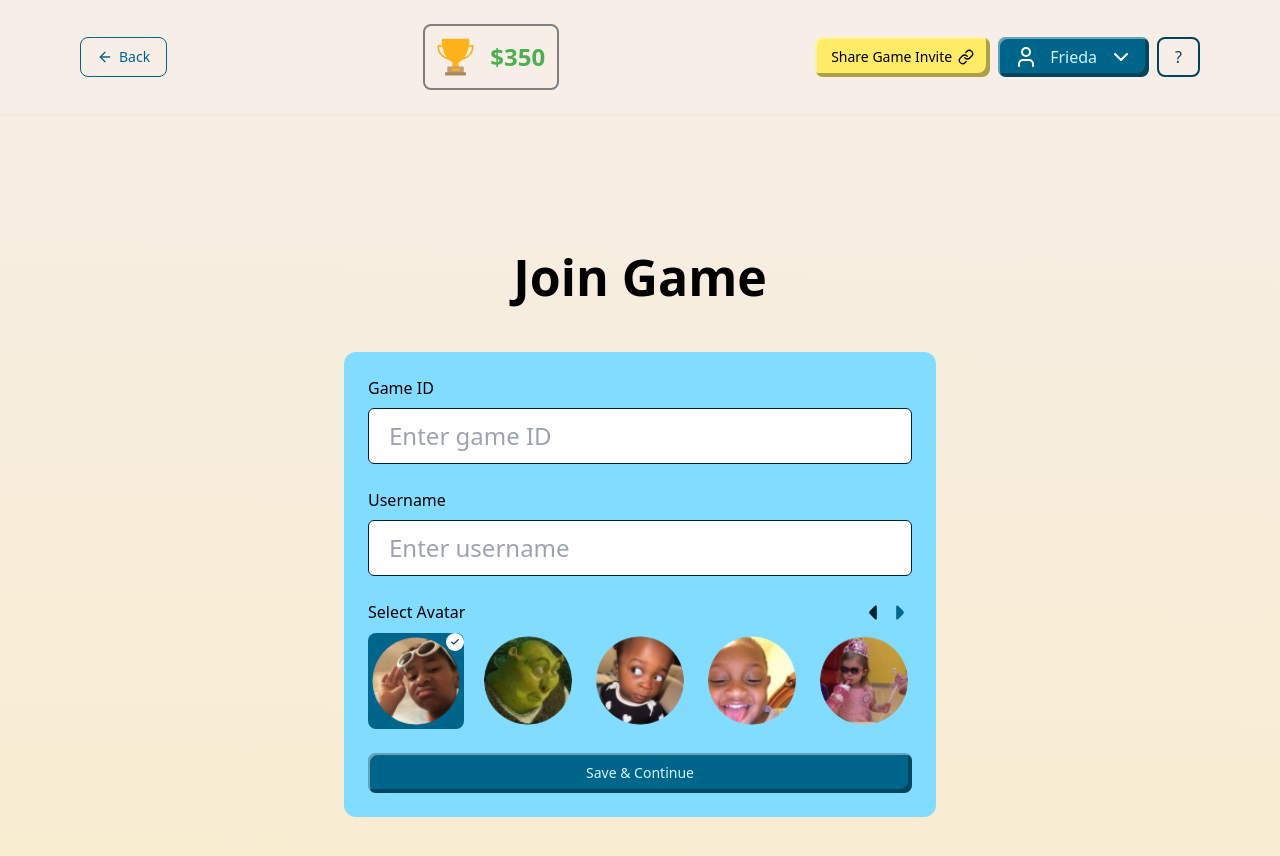
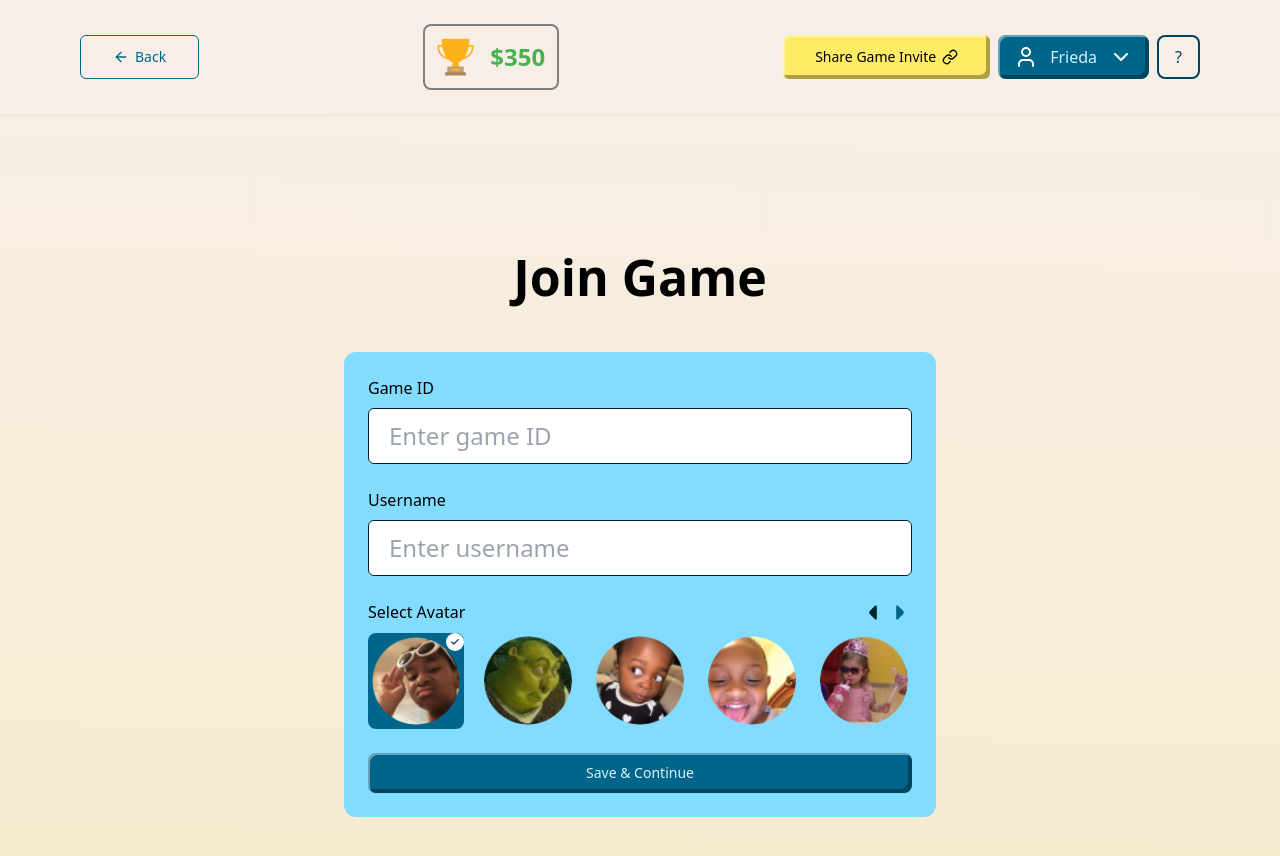
Before and after one commit to msgloriaedwin/STARLIGHT-TESTERS, a Next.js app: page /join in a window 1280 px wide. Shown: the top 856 px of the page. Built offline with nearby package versions, Linux system fonts and the light colour scheme.

Commit message:
fixes:on jon screen

```diff
--- a/app/(gamescreen)/layout.tsx
+++ b/app/(gamescreen)/layout.tsx
@@ -15,7 +15,7 @@ export default function RootLayout({
             handleGoBack={() => {}}
           />
         </section>
-        <div className="flex items-center justify-center bg-body">
+        <div className="flex items-center justify-center bg-body px-4">
           {children}
         </div>
       </body>
--- a/app/components/navbars/custom-navbars/JoinGameNavbar.tsx
+++ b/app/components/navbars/custom-navbars/JoinGameNavbar.tsx
@@ -31,7 +31,7 @@ const JoinGameNavbar = ({ handleShareGameLink }: PageProps) => {
     menuIsOpen === false ? setMenuIsOpen(true) : setMenuIsOpen(false);
   };
   const handleHowToPlayClick = () => {
-    //handle form display
+
   };
 
   return (
@@ -43,6 +43,7 @@ const JoinGameNavbar = ({ handleShareGameLink }: PageProps) => {
             variant="outline"
             isLeftIconVisible={true}
             icon={<ArrowLeft color="#00658B" />}
+            size={"lg"}
           >
             Back
           </CustomButton>{" "}
@@ -66,6 +67,7 @@ const JoinGameNavbar = ({ handleShareGameLink }: PageProps) => {
             variant="outline"
             isLeftIconVisible={true}
             icon={<ArrowLeft color="#00658B" />}
+            size={"lg"}
           >
             Back
           </CustomButton>
@@ -83,6 +85,7 @@ const JoinGameNavbar = ({ handleShareGameLink }: PageProps) => {
               variant="subtle"
               isRightIconVisible={true}
               icon={<Link size={"14px"} />}
+              size={"lg"}
             >
               Share Game Invite
             </CustomButton>
@@ -115,7 +118,6 @@ const JoinGameNavbar = ({ handleShareGameLink }: PageProps) => {
             ) : (
               <button className="rounded-[8px] p-[4px]">
                 <span className="border-[1px] border-solid border-white flex items-center justify-center p-[2px] rounded">
-                  {" "}
                   <X />
                 </span>
               </button>
```
